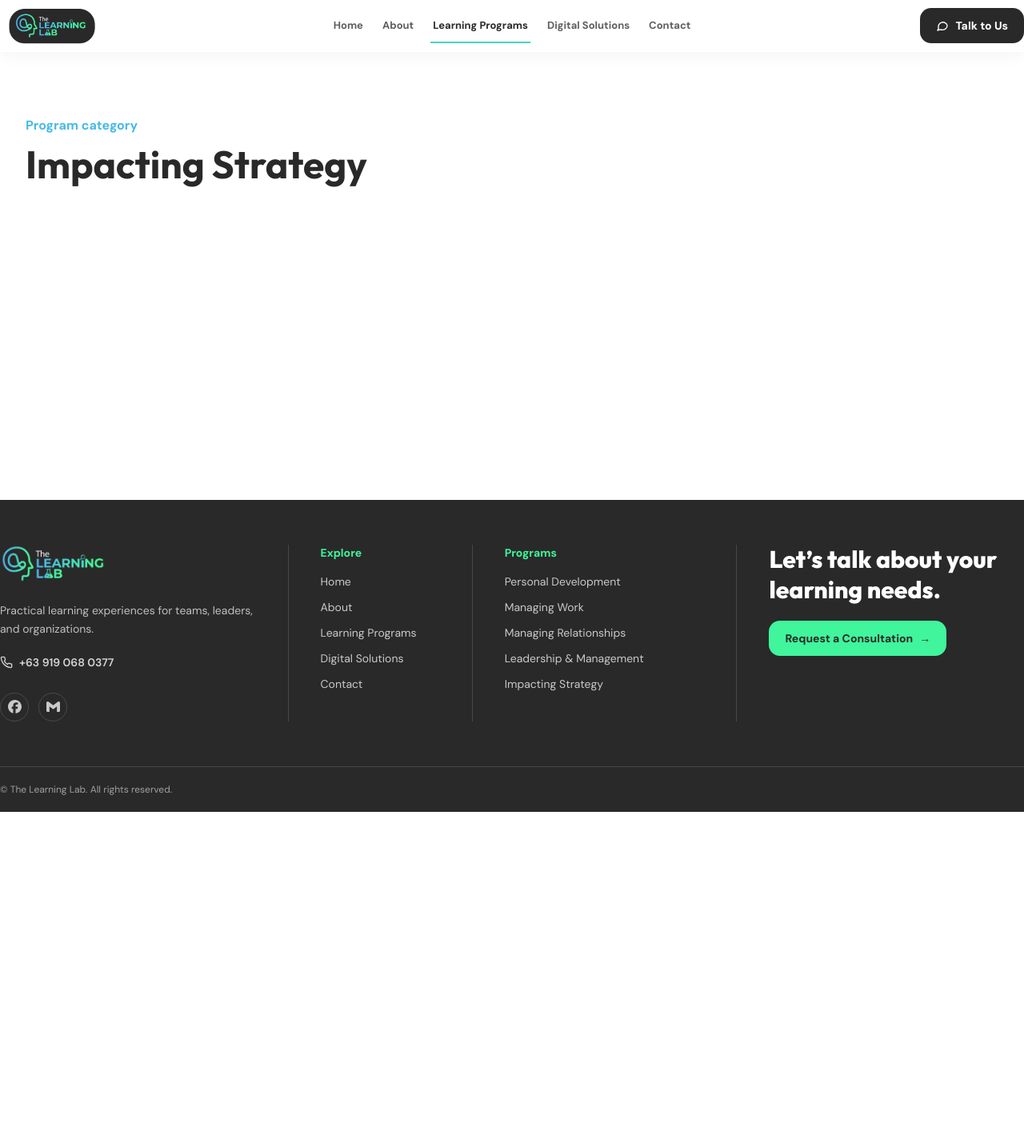
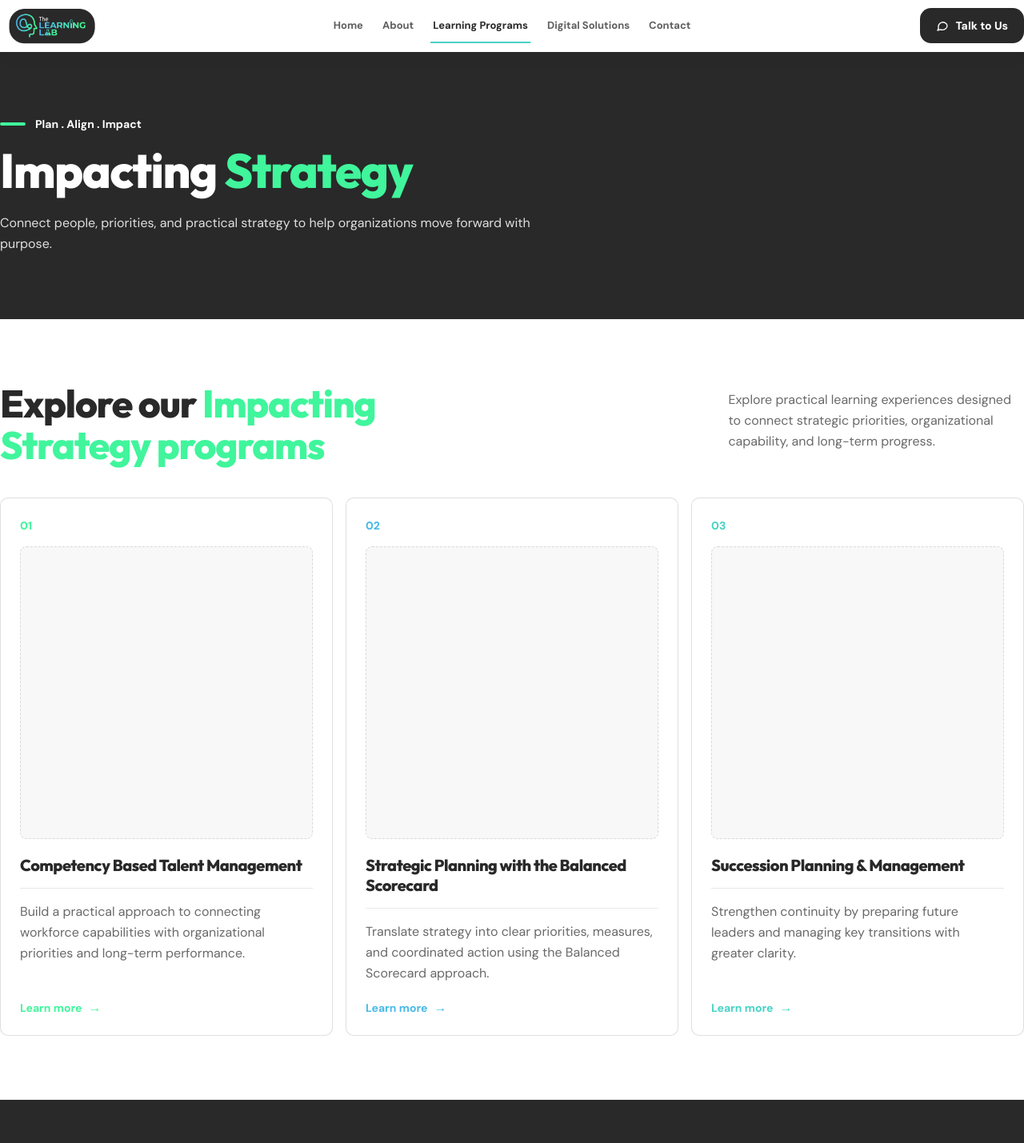
Before and after one commit to gabzy0423/The-Learning-Lab, a Next.js app: page /programs/impacting-strategy in a window 1280 px wide. Shown: the top 1429 px of the page at 80% size. Before the commit the page ends 1015 px from the top, so only its background shows below. Built offline with nearby package versions, Linux system fonts and the light colour scheme.

Commit message:
Add Impacting Strategy program cards

```diff
--- a/app/programs/[category]/page.tsx
+++ b/app/programs/[category]/page.tsx
@@ -129,6 +129,24 @@ const leadershipManagementCards = [
   {
     title: "Management Essentials",
     description: "Strengthen the everyday management skills needed to set expectations, support performance, and lead with consistency.",
+    accent: "text-brand-turquoise",
+  },
+];
+
+const impactingStrategyCards = [
+  {
+    title: "Competency Based Talent Management",
+    description: "Build a practical approach to connecting workforce capabilities with organizational priorities and long-term performance.",
+    accent: "text-brand-mint-green",
+  },
+  {
+    title: "Strategic Planning with the Balanced Scorecard",
+    description: "Translate strategy into clear priorities, measures, and coordinated action using the Balanced Scorecard approach.",
+    accent: "text-brand-cyan-blue",
+  },
+  {
+    title: "Succession Planning & Management",
+    description: "Strengthen continuity by preparing future leaders and managing key transitions with greater clarity.",
     accent: "text-brand-turquoise",
   },
 ];
@@ -420,10 +438,58 @@ export default async function CategoryPage({
     );
   }
 
-  return (
-    <main className="mx-auto min-h-[70vh] w-full max-w-7xl px-4 py-20 sm:px-6 lg:px-8">
-      <p className="font-bold text-brand-cyan-blue">Program category</p>
-      <h1 className="mt-3 text-5xl font-bold">{program.name}</h1>
-    </main>
-  );
+  if (program.slug === "impacting-strategy") {
+    return (
+      <main className="min-h-[70vh] bg-brand-white text-brand-charcoal">
+        <section className="border-b border-brand-charcoal/10 bg-brand-charcoal text-brand-white">
+          <div className="mx-auto max-w-[80rem] px-7 py-16 sm:px-10 lg:px-0 lg:py-20">
+            <p className="flex items-center gap-3 text-sm font-bold text-brand-white">
+              <span aria-hidden="true" className="h-1 w-8 rounded-full bg-brand-mint-green" />
+              Plan . Align . Impact
+            </p>
+            <h1 className="mt-4 max-w-3xl font-heading text-4xl font-extrabold leading-[1.08] tracking-tight sm:text-5xl lg:text-6xl">
+              Impacting <span className="text-brand-mint-green">Strategy</span>
+            </h1>
+            <p className="mt-5 max-w-2xl text-base leading-relaxed text-brand-white/85">
+              Connect people, priorities, and practical strategy to help organizations move forward with purpose.
+            </p>
+          </div>
+        </section>
+
+        <section aria-labelledby="impacting-strategy-programs-heading">
+          <div className="mx-auto max-w-[80rem] px-7 py-16 sm:px-10 lg:px-0 lg:py-20">
+            <div className="grid items-start gap-4 lg:grid-cols-[1.4fr_0.6fr] lg:gap-12">
+              <h2 id="impacting-strategy-programs-heading" className="max-w-3xl text-balance font-heading text-3xl font-extrabold leading-[1.08] tracking-tight sm:text-4xl lg:text-5xl">
+                Explore our <span className="text-brand-mint-green">Impacting Strategy programs</span>
+              </h2>
+              <p className="max-w-2xl text-base leading-relaxed text-brand-charcoal/70 lg:pt-2">
+                Explore practical learning experiences designed to connect strategic priorities, organizational capability, and long-term progress.
+              </p>
+            </div>
+            <div className="mt-10 grid gap-4 sm:grid-cols-2 lg:grid-cols-3">
+              {impactingStrategyCards.map((card, index) => (
+                <article
+                  key={card.title}
+                  className="group flex min-h-[29rem] flex-col overflow-hidden rounded-lg border border-brand-charcoal/15 bg-white p-6 text-brand-charcoal transition-[border-color,transform,box-shadow] hover:-translate-y-1 hover:border-brand-turquoise hover:shadow-lg motion-reduce:transform-none motion-reduce:transition-none"
+                >
+                  <p className={`text-sm font-extrabold ${card.accent}`}>{String(index + 1).padStart(2, "0")}</p>
+                  <div aria-hidden="true" className="relative mt-4 aspect-square overflow-hidden rounded-md border border-dashed border-brand-charcoal/15 bg-brand-charcoal/[0.03]" />
+                  <h3 className="mt-5 font-heading text-xl font-extrabold leading-tight tracking-tight">{card.title}</h3>
+                  <div className="mt-4 border-t border-brand-charcoal/10 pt-4">
+                    <p className="text-base leading-relaxed text-brand-charcoal/70">{card.description}</p>
+                  </div>
+                  <span className={`mt-auto inline-flex items-center gap-2 pt-5 text-sm font-bold ${card.accent}`}>
+                    Learn more
+                    <span aria-hidden="true" className="text-base leading-none">→</span>
+                  </span>
+                </article>
+              ))}
+            </div>
+          </div>
+        </section>
+      </main>
+    );
+  }
+
+  notFound();
 }
```
